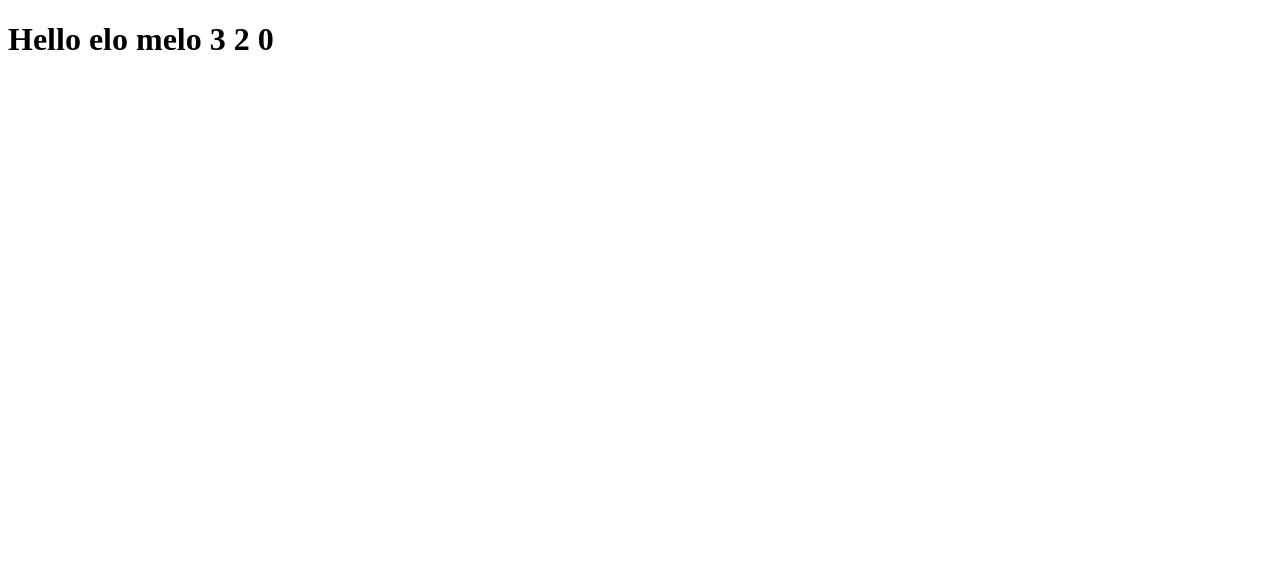
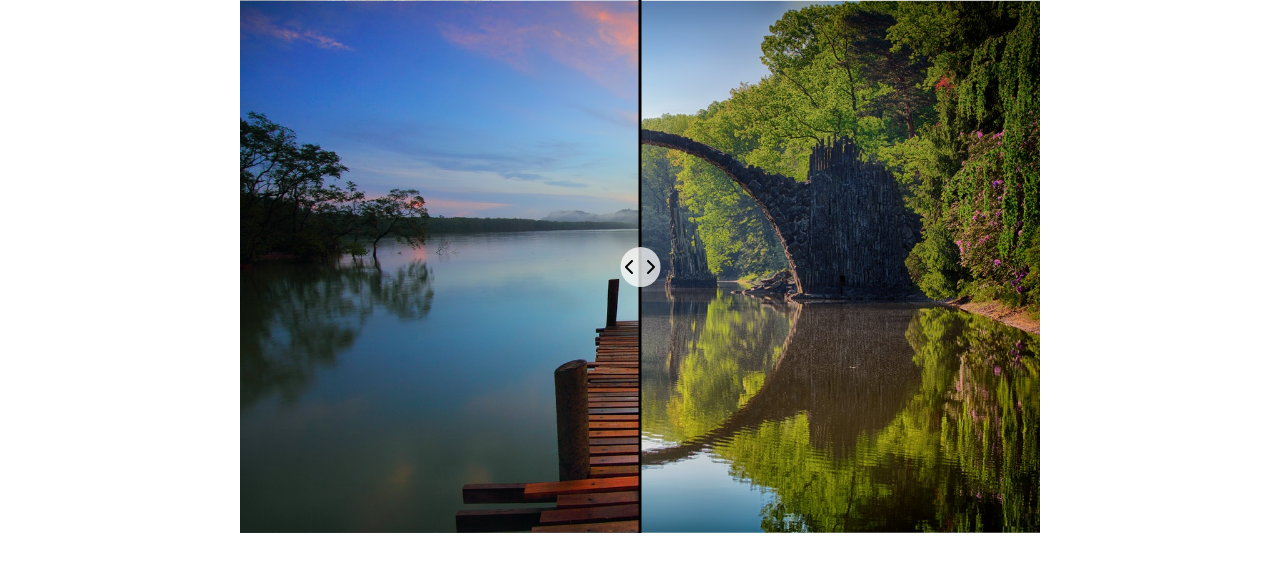
Before and after one commit to darone90/webpackSilder, a website built with webpack: page src/template/template.html in a window 1280 px wide. Built offline with nearby package versions, Linux system fonts and the light colour scheme.

Commit message:
css layer ready

```diff
--- a/package.json
+++ b/package.json
@@ -4,8 +4,8 @@
   "description": "",
   "main": "index.js",
   "scripts": {
-    "start" : "webpack-dev-server --config ./config/webpack.config.js",
-    "development" : "webpack --config ./config/webpack.config.js"
+    "start": "webpack-dev-server --config ./config/webpack.config.js",
+    "development": "webpack --config ./config/webpack.config.js"
   },
   "keywords": [],
   "author": "",
@@ -15,6 +15,7 @@
     "css-loader": "^6.7.1",
     "file-loader": "^6.2.0",
     "html-webpack-plugin": "^5.5.0",
+    "sass": "^1.50.1",
     "sass-loader": "^12.6.0",
     "style-loader": "^3.3.1",
     "webpack": "^5.72.0",
--- a/src/index.js
+++ b/src/index.js
@@ -0,0 +1,28 @@
+import foto1 from '../public/assets/image1.jpg';
+import foto2 from '../public/assets/image2.jpg';
+import './sass/index.scss';
+
+import addingFoto from './tools/fotoAdd';
+
+addingFoto('slider__image-container--first', foto1, 'obrazek pierwszy');
+addingFoto('slider__image-container--second', foto2, 'obrazek drugi');
+
+const imagesContainer = document.querySelector('.slider__images-container');
+
+const imgE1 = document.querySelector('.slider__image-container--first img');
+
+const imgE2 = document.querySelector('.slider__image-container--second img');
+
+const dragging = false;
+
+
+const resizeFunc = () => {
+    const containerWidth = imagesContainer.offsetWidth;
+    imgE1.style.width = containerWidth + 'px';
+    imgE2.style.width = containerWidth + 'px';
+};
+resizeFunc()
+
+
+
+window.addEventListener('resize', resizeFunc)
--- /dev/null
+++ b/src/sass/divider.scss
@@ -0,0 +1,24 @@
+.silder__divider {
+    position: absolute;
+    width: 3px;
+    height: 100%;
+    top: 0;
+    left: 50%;
+    transform: translateX(-50%);
+    background-color: black;
+    display: flex;
+    align-items: center;
+    justify-content: center;
+}
+
+.slider__divider-handle {
+    border-radius: 50%;
+    flex: 0 0 auto;
+    height: 40px;
+    width: 40px;
+    background-color: rgba(256, 256, 256, 0.75);
+    display: flex;
+    align-items: center;
+    justify-content: space-around;
+    cursor: pointer;
+}
--- /dev/null
+++ b/src/sass/index.scss
@@ -0,0 +1,3 @@
+@import './reset';
+@import './slider';
+@import './divider';
--- /dev/null
+++ b/src/sass/reset.scss
@@ -0,0 +1,4 @@
+body {
+  margin: 0;
+  padding: 0;
+}
--- /dev/null
+++ b/src/sass/slider.scss
@@ -0,0 +1,39 @@
+@import './variables';
+
+.slider {
+    max-width: $image-width;
+    margin: 0 auto;
+    &__images-container {
+        position: relative;
+        width: 100%;
+        padding-bottom: $image-height-proportion;
+    }
+    &__image-container {
+        position: absolute;
+        left: 0;
+        top: 0;
+        height: 100%;
+        overflow: hidden;
+    }
+}
+
+img {
+    top: 50%;
+    left: 0;
+    transform: translateY(-50%);
+    width: $image-width;
+    position: absolute;
+    position: relative;
+    user-select: none;
+
+}
+
+.slider__image-container--first {
+    width: 100%;
+
+}
+
+.slider__image-container--second {
+    width: 50%;
+
+}
--- /dev/null
+++ b/src/sass/variables.scss
@@ -0,0 +1,2 @@
+$image-width: 800px;
+$image-height-proportion: percentage(2/3);
--- a/src/template/template.html
+++ b/src/template/template.html
@@ -4,9 +4,20 @@
     <meta charset="UTF-8">
     <meta http-equiv="X-UA-Compatible" content="IE=edge">
     <meta name="viewport" content="width=device-width, initial-scale=1.0">
+    <script src="https://kit.fontawesome.com/c353fea5cc.js" crossorigin="anonymous"></script>
     <title>Document</title>
 </head>
 <body>
-    <h1>Hello elo melo 3 2 0</h1>
+    <div class="slider">
+        <div class="slider__images-container">
+            <div class="slider__image-container slider__image-container--first"></div>
+            <div class="slider__image-container slider__image-container--second"></div>
+
+
+            <div class="silder__divider">
+                <div class="slider__divider-handle"><i class="fas fa-chevron-left"></i><i class="fas fa-chevron-right"></i></div>
+            </div>
+        </div>
+    </div>
 </body>
 </html>
--- /dev/null
+++ b/src/tools/fotoAdd.js
@@ -0,0 +1,10 @@
+const addingFoto = (className, foto, alt) => {
+    const container = document.querySelector(`.${className}`);
+    const img = document.createElement('img');
+    img.src = foto;
+    img.alt = alt;
+    img.draggable = false;
+    container.appendChild(img);
+};
+
+export default addingFoto;
```
Also changed, not shown: public/assets/image1.jpg (added), public/assets/image2.jpg (added), 1 other file.
